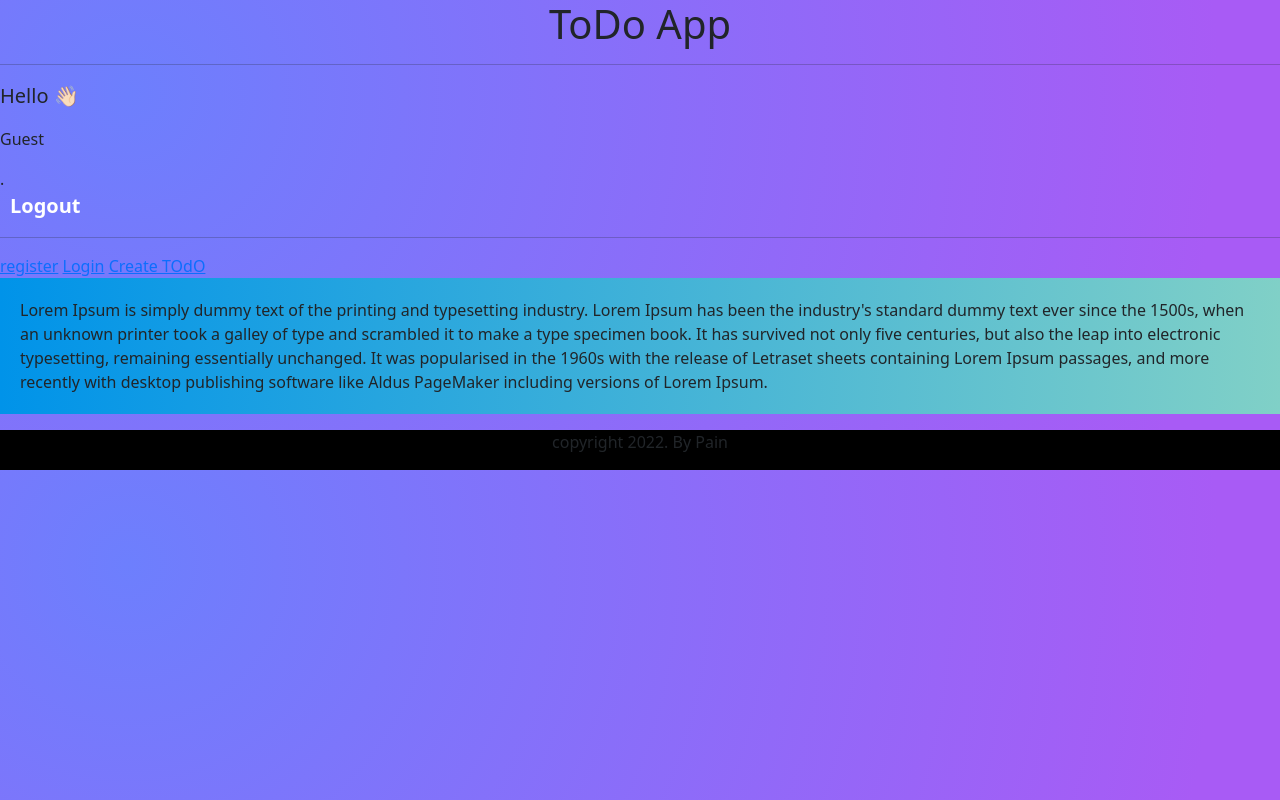
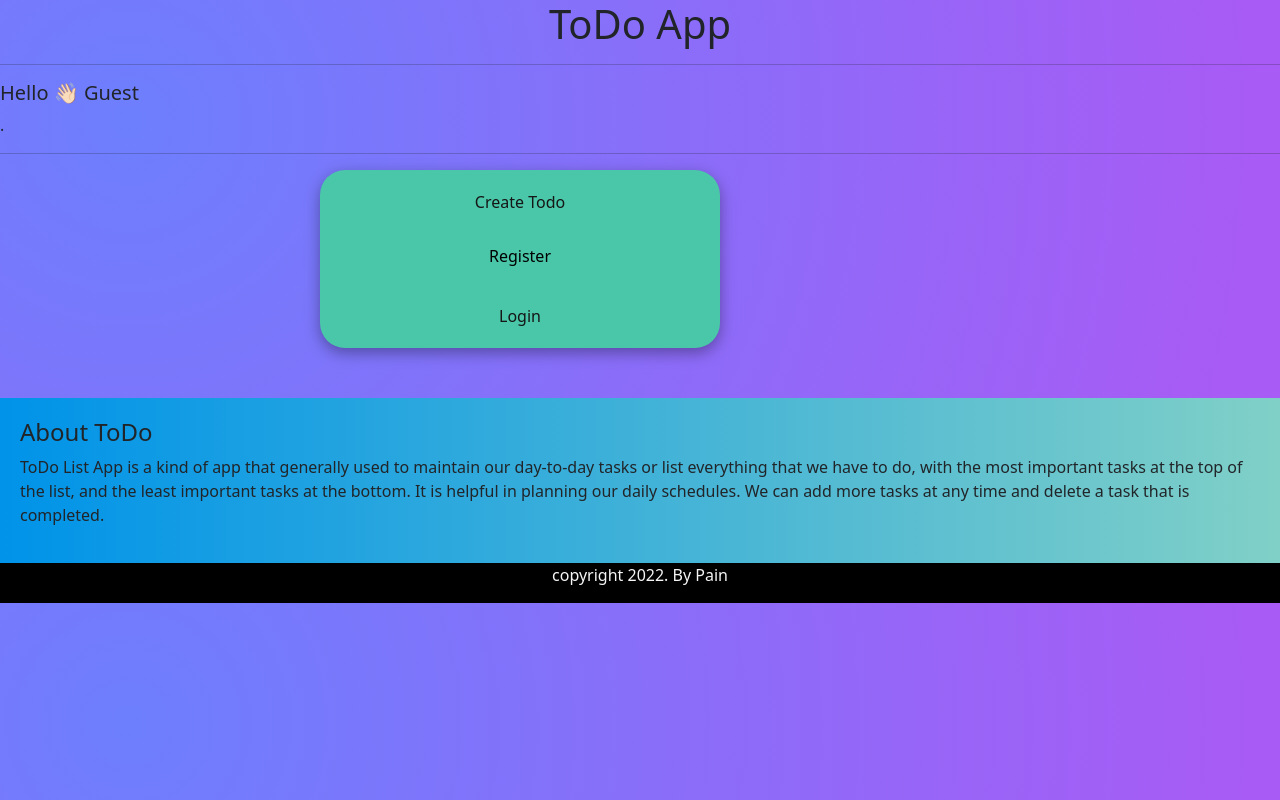
Before and after one commit to Toxic-Whitelgnd/TodoWeb, a Django app: page / in a window 1280 px wide. Run offline with Django 4.2, Linux system fonts and the light colour scheme.

Commit message:
third commit

```diff
--- a/base/static/todoapp.css
+++ b/base/static/todoapp.css
@@ -59,6 +59,10 @@ body {
   background-color: black;
 }
 
+.footer p {
+  color: whitesmoke;
+}
+
 /* for home pages */
 .boxxcontainer {
   background-color: #15d6a6;
@@ -77,6 +81,32 @@ body {
           justify-content: center;
   margin-left: 320px;
   margin-bottom: 50px;
+}
+
+.boxxcontainer-bxx {
+  height: auto;
+  width: 400px;
+  display: -webkit-box;
+  display: -ms-flexbox;
+  display: flex;
+  -webkit-box-orient: vertical;
+  -webkit-box-direction: normal;
+      -ms-flex-direction: column;
+          flex-direction: column;
+  background-color: #4ac7a8;
+  padding: 20px;
+  border-radius: 25px;
+  -webkit-box-align: center;
+      -ms-flex-align: center;
+          align-items: center;
+  -webkit-box-pack: center;
+      -ms-flex-pack: center;
+          justify-content: center;
+  margin-left: 320px;
+  margin-bottom: 50px;
+  row-gap: 20px;
+  -webkit-box-shadow: rgba(0, 0, 0, 0.35) 0px 5px 15px;
+          box-shadow: rgba(0, 0, 0, 0.35) 0px 5px 15px;
 }
 
 .link-effect-10 a {
@@ -172,6 +202,10 @@ body {
   padding: 10px;
 }
 
+a.button.four {
+  text-align: end;
+}
+
 a.button.four:before, a.button.four:after {
   content: '';
   position: absolute;
@@ -195,6 +229,109 @@ a.button.four:hover:after, a.button.four:hover:before {
   width: 40%;
   -webkit-transition: width .2s ease;
   transition: width .2s ease;
+}
+
+.link-effect-14 a {
+  color: black;
+  margin: 0 20px;
+  padding: 10px 20px;
+  position: relative;
+  overflow: hidden;
+  text-decoration: none;
+  -webkit-box-pack: right;
+      -ms-flex-pack: right;
+          justify-content: right;
+  display: inline-block;
+  -webkit-transition: .3s ease-out;
+  transition: .3s ease-out;
+}
+
+.link-effect-14 a span::before {
+  width: 5px;
+  height: 5px;
+  background: transparent;
+  content: "";
+  position: absolute;
+  left: 0;
+  top: 0;
+  border-top: 2px solid white;
+  border-left: 2px solid white;
+  -webkit-transition: .3s;
+  transition: .3s;
+  opacity: 0;
+}
+
+.link-effect-14 a span::after {
+  width: 5px;
+  height: 5px;
+  background: transparent;
+  content: "";
+  position: absolute;
+  right: 0;
+  bottom: 0;
+  border-right: 2px solid white;
+  border-bottom: 2px solid white;
+  -webkit-transition: .3s;
+  transition: .3s;
+  opacity: 0;
+}
+
+.link-effect-14 a::before {
+  width: 5px;
+  height: 5px;
+  background: transparent;
+  content: "";
+  position: absolute;
+  right: 0;
+  top: 0;
+  border-right: 2px solid white;
+  border-top: 2px solid white;
+  -webkit-transition: .3s;
+  transition: .3s;
+  opacity: 0;
+}
+
+.link-effect-14 a::after {
+  width: 5px;
+  height: 5px;
+  background: transparent;
+  content: "";
+  position: absolute;
+  left: 0;
+  bottom: 0;
+  border-left: 2px solid white;
+  border-bottom: 2px solid white;
+  -webkit-transition: .3s;
+  transition: .3s;
+  opacity: 0;
+}
+
+.link-effect-14 a:hover {
+  color: white;
+}
+
+.link-effect-14 a:hover::before {
+  opacity: 1;
+  right: 5px;
+  top: 5px;
+}
+
+.link-effect-14 a:hover::after {
+  opacity: 1;
+  left: 5px;
+  bottom: 5px;
+}
+
+.link-effect-14 a:hover span::before {
+  opacity: 1;
+  left: 5px;
+  top: 5px;
+}
+
+.link-effect-14 a:hover span::after {
+  opacity: 1;
+  right: 5px;
+  bottom: 5px;
 }
 
 /* for header container */
--- a/base/static/todoapp.scss
+++ b/base/static/todoapp.scss
@@ -51,6 +51,9 @@ body {
   align-items: center;
   background-color: black;
 }
+.footer p{
+  color:whitesmoke;
+}
 /* for home pages */
 .boxxcontainer {
   background-color: #15d6a6;
@@ -63,6 +66,21 @@ body {
   justify-content: center;
   margin-left:320px;
   margin-bottom:50px;
+}
+ .boxxcontainer-bxx{
+  height:auto;
+  width:400px;
+  display: flex;
+  flex-direction: column;
+  background-color: #4ac7a8;
+  padding:20px;
+  border-radius:25px;
+  align-items: center;
+  justify-content: center;
+  margin-left:320px;
+  margin-bottom:50px;
+  row-gap: 20px;
+  box-shadow: rgba(0, 0, 0, 0.35) 0px 5px 15px;
 }
 
 .link-effect-10 {
@@ -146,6 +164,10 @@ body {
 	font-size: 20px;
 	position: relative;
 	padding: 10px;
+
+}
+a.button.four{
+  text-align: end;
 }
 a.button.four:before, a.button.four:after{
 	content: '';
@@ -168,8 +190,100 @@ a.button.four:hover:after, a.button.four:hover:before{
 	width: 40%;
 	transition: width .2s ease;
 }
+// home bttnn
+.link-effect-14 {
+	a {
+		color: black;
+		margin: 0 20px;
+		padding: 10px 20px;
+		position: relative;
+		overflow: hidden;
+    text-decoration: none;
+    justify-content: right;
+		display: inline-block;
+		transition: .3s ease-out;
+		span{
+			&::before{
+				width: 5px;
+				height: 5px;
+				background: transparent;
+				content: "";
+				position: absolute;
+				left: 0;
+				top: 0;
+				border-top: 2px solid white;
+				border-left: 2px solid white;
+				transition: .3s;
+				opacity: 0;
+			}
+			&::after{
+				width: 5px;
+				height: 5px;
+				background: transparent;
+				content: "";
+				position: absolute;
+				right: 0;
+				bottom: 0;
+				border-right: 2px solid white;
+				border-bottom: 2px solid white;
+			  transition: .3s;
+				opacity: 0;
 
-
+			}
+		}
+		&::before {
+			width: 5px;
+			height: 5px;
+			background: transparent;
+			content: "";
+			position: absolute;
+			right: 0;
+			top: 0;
+			border-right: 2px solid white;
+			border-top: 2px solid white;
+		  transition: .3s;
+			opacity: 0;
+		}
+		&::after {
+			width: 5px;
+			height: 5px;
+			background: transparent;
+			content: "";
+			position: absolute;
+			left: 0;
+			bottom: 0;
+			border-left: 2px solid white;
+			border-bottom: 2px solid white;
+			transition:.3s;
+			opacity: 0;
+		}
+		&:hover{
+			color: white;
+			&::before{
+				opacity: 1;
+				right: 5px;
+				top: 5px;
+			}
+			&::after{
+				opacity: 1;
+				left: 5px;
+				bottom: 5px;
+			}
+			span{
+				&::before{
+					opacity: 1;
+					left: 5px;
+					top: 5px;
+				}
+				&::after{
+					opacity: 1;
+					right: 5px;
+					bottom: 5px;
+				}
+			}
+		}
+	}
+}
 
 /* for header container */
 .header-container {
--- a/base/templates/base/home.html
+++ b/base/templates/base/home.html
@@ -9,26 +9,32 @@
 <hr></hr>
 
 <div class="homeheader">
-    <p id="hello">Hello 👋🏻 </p> <p id="nameee"> {{name}}</p>.
+    <h4 id="hello">Hello 👋🏻  {{name}}</h4>.
     {% if email != None  %}
         <p id="email">{{email}} </p>
     {% endif %}
 </div>
+    {% if user.is_authenticated %}
     <span class="wrapper">
     <a href="{% url 'login' %}" target="_blank"  class="button four">Logout</a>
     </span>
+    {% else %}
+    <div>
+    </div>
+    {% endif %}
 
 <hr></hr>
 
 
 
 
-    {% if user.is_authenticated %}
+{% if user.is_authenticated %}
     <div class="boxxcontainer">
         <div class="link-effect-10">
             <a   href="{% url 'tasks' %}">
             <span>Create Todo</span></a>
         </div>
+
 
     </div>
 
@@ -38,14 +44,32 @@
 
 
     {% else %}
-    <a href="{% url 'register' %}">register</a>
-    <a href="{% url 'login' %}">Login</a>
-    <a href="{% url 'tasks' %}">Create TOdO</a>
+
+    <div  class="boxxcontainer-bxx">
+        <div class="link-effect-10">
+            <a   href="{% url 'tasks' %}">
+            <span>Create Todo</span></a>
+        </div>
+        <div class="link-effect-14">
+            <a   href="{% url 'register' %}">
+                <span>Register</span></a>
+        </div>
+        <div class="link-effect-10">
+            <a   href="{% url 'login' %}">
+                <span>Login</span></a>
+        </div>
+
+
+    </div>
+
+
 
     {% endif %}
-    <div>
-        <p class="wholelist">Lorem Ipsum is simply dummy text of the printing and typesetting industry. Lorem Ipsum has been the industry's standard dummy text ever since the 1500s, when an unknown printer took a galley of type and scrambled it to make a type specimen book. It has survived not only five centuries,
-             but also the leap into electronic typesetting, remaining essentially unchanged. It was popularised in the 1960s with the release of Letraset sheets containing Lorem Ipsum passages, and more recently with desktop publishing software like Aldus PageMaker including versions of Lorem Ipsum.</p>
+    <div class="wholelist">
+        <h4>About ToDo</h4>
+        <p >ToDo List App is a kind of app that generally used to maintain our day-to-day tasks or list everything that
+            we have to do, with the most important tasks at the top of the list, and the least important tasks at the bottom. It is helpful in planning
+            our daily schedules. We can add more tasks at any time and delete a task that is completed.</p>
     </div>
 
     <footer class="footer">
--- a/base/templates/base/task_list.html
+++ b/base/templates/base/task_list.html
@@ -13,8 +13,11 @@
     <div class="ln">
         <p class="welcome">Hello  <b id="username"> {{request.user.username}}</b>!</p>
 
-        <a id="logoutbtn" href="{% url 'home' %}">Home</a>
+        <div class="link-effect-14">
+        <a href="{% url 'home' %}"><span>Home</span></a>
+        </div>
     </div>
+
 </div>
 
 <hr></hr>
--- a/register/templates/register/login.html
+++ b/register/templates/register/login.html
@@ -22,6 +22,8 @@
     </svg>
 </a>.</p>
 
+<a href="{% url 'home'%}">guest</a>
+
 
 {% endblock content %}
 </div>
```
Also changed, not shown: other parts of base/static/todoapp.css (+10 -68 lines), other parts of base/static/todoapp.scss (+3 -62 lines), base/templates/base/task_form.html (+1 -10 lines), db.sqlite3, 1 other file.
